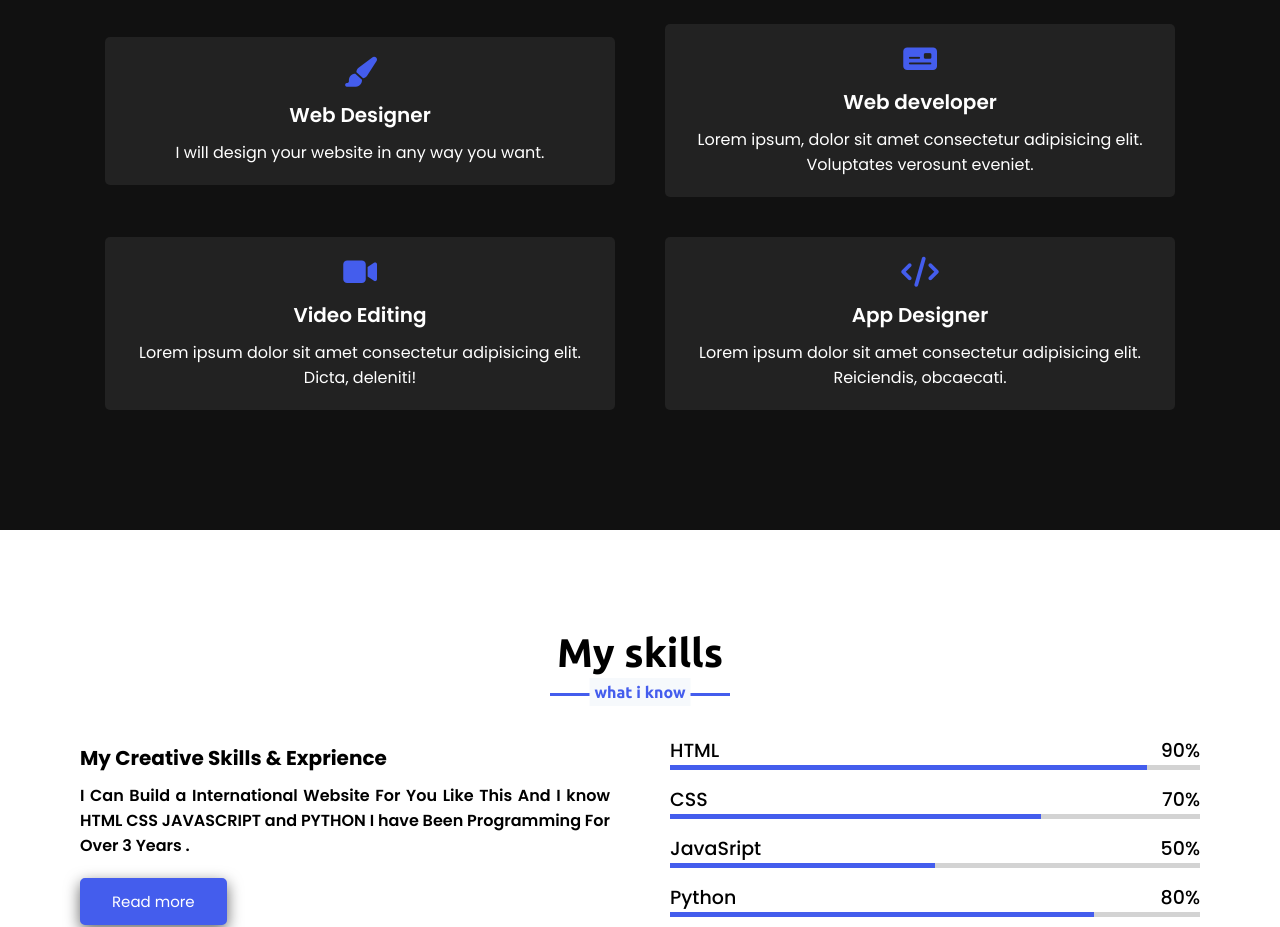
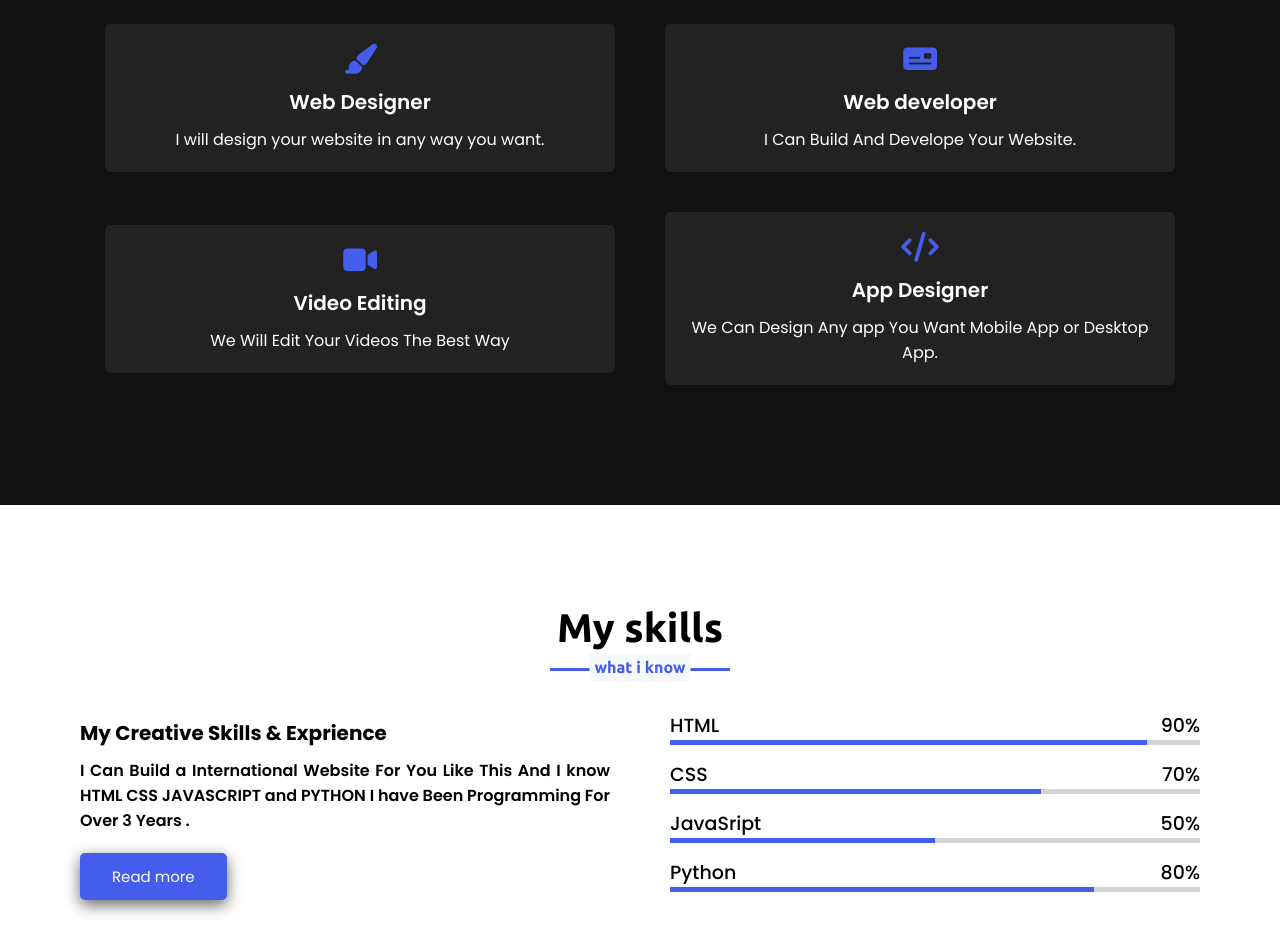
Before and after one commit to Mohad-code/blue, a plain HTML site: page index.html in a window 1280 px wide. Shown: the part 1740-2667 px from the top of the page. Drawn offline with nearby package versions, Linux system fonts and the light colour scheme.

Commit message:
Update index.html

```diff
--- a/index.html
+++ b/index.html
@@ -104,7 +104,7 @@
                     <div class="box">
                         <i class="fas fa-money-check"></i>
                         <div class="text">Web developer</div>
-                        <p>Lorem ipsum, dolor sit amet consectetur adipisicing elit. Voluptates verosunt eveniet.</p>
+                        <p>I Can Build And Develope Your Website.</p>
                     </div>
 
                 </div>
@@ -113,7 +113,7 @@
                     <div class="box">
                         <i class="fas fa-video"></i>
                         <div class="text">Video Editing</div>
-                        <p>Lorem ipsum dolor sit amet consectetur adipisicing elit. Dicta, deleniti!</p>
+                        <p>We Will Edit Your Videos The Best Way </p>
                     </div>
                 </div>
 
@@ -121,7 +121,7 @@
                     <div class="box">
                         <i class="fas fa-code"></i>
                         <div class="text">App Designer</div>
-                        <p>Lorem ipsum dolor sit amet consectetur adipisicing elit. Reiciendis, obcaecati.</p>
+                        <p>We Can Design Any app You Want Mobile App or Desktop App.</p>
                     </div>
                 </div>
 
```
